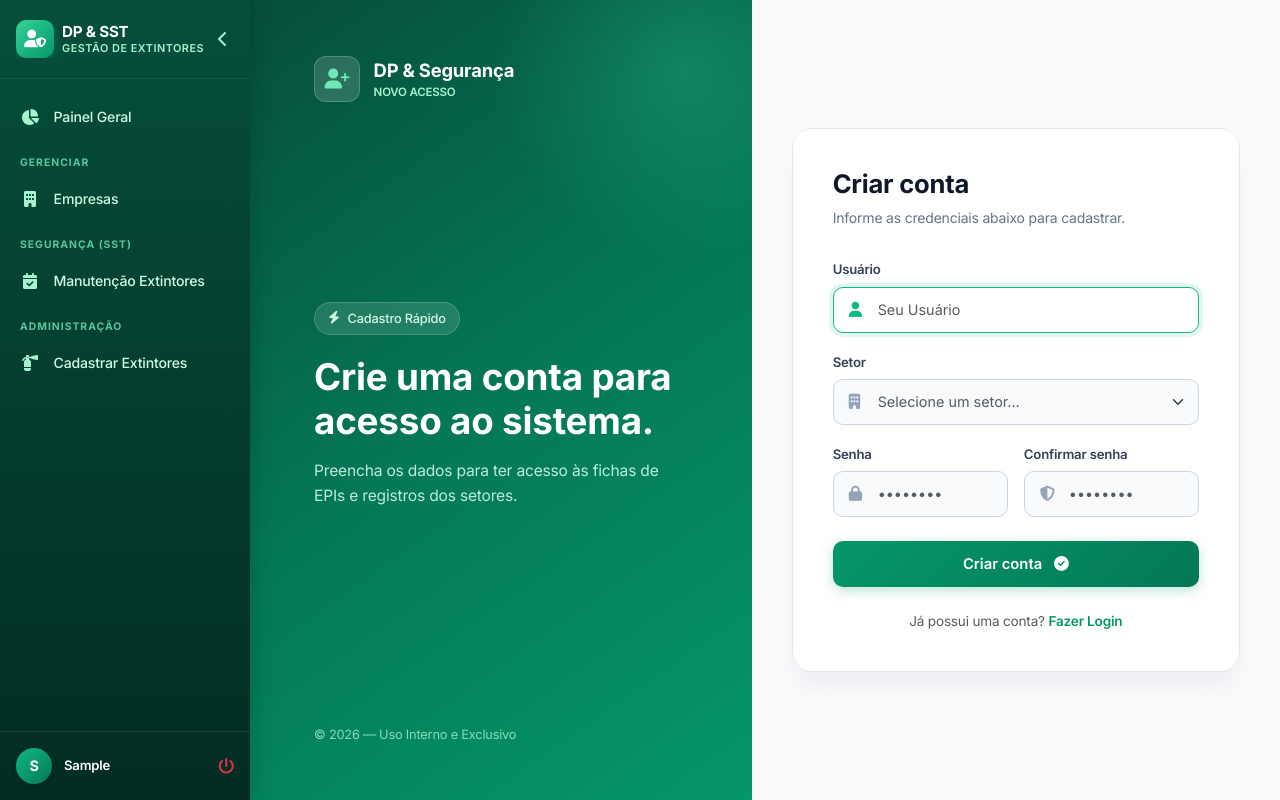
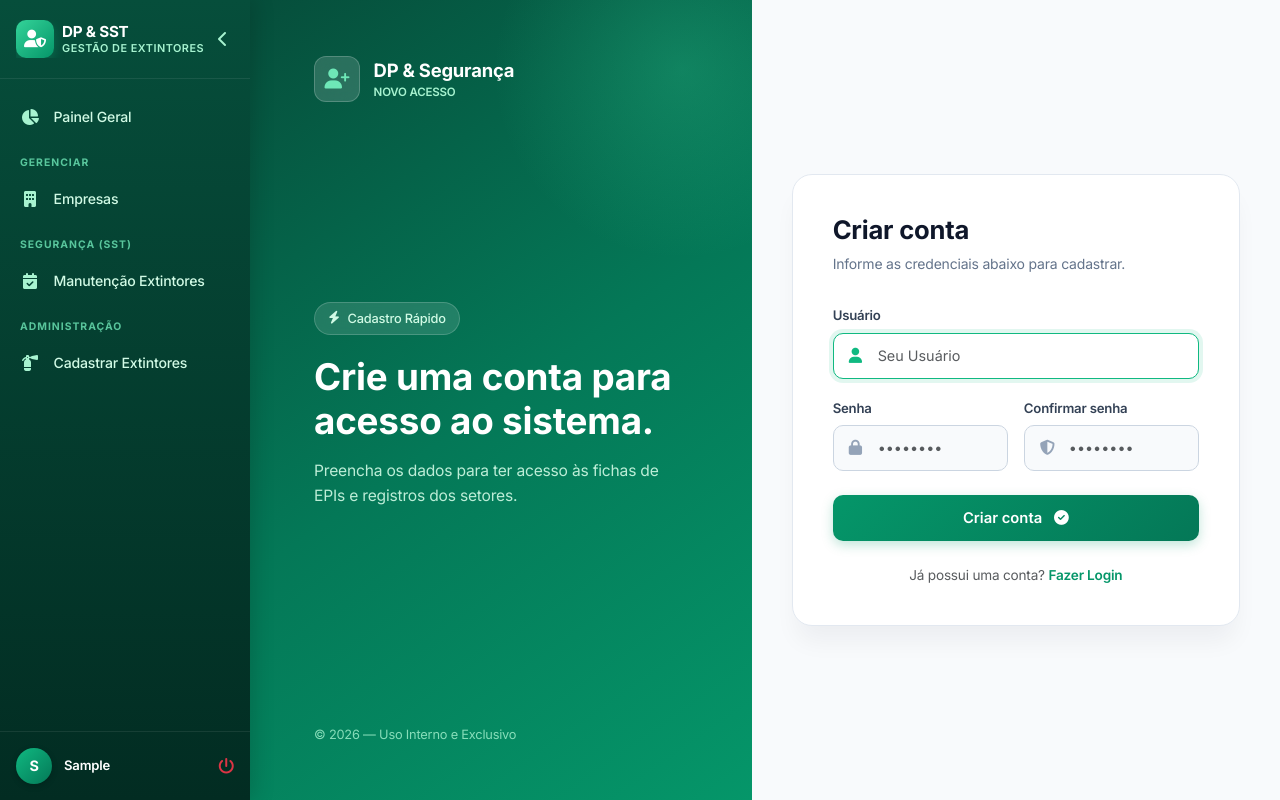
Before and after one commit to Luannz/Projeto_Extintores, a Django app: page /cadastro/ in a window 1280 px wide. Run offline with Django 5.2, Linux system fonts and the light colour scheme; the visitor is signed in with stand-in values (Sample User, id 1); data that the repository does not hold is empty; some libraries are stand-ins or nearby versions.

Commit message:
tirei a necessidade de SETOR pra criar usuario, rodei as devidas migrações

```diff
--- a/core/forms.py
+++ b/core/forms.py
@@ -11,23 +11,10 @@ class MultipleFileInput(ClearableFileInput):
 
 class RegistroUsuarioForm(UserCreationForm):
 
-    setor = forms.ModelChoiceField(
-        queryset=Setor.objects.filter(ativo=True),
-        label="Setor",
-        required=False,
-        empty_label="Selecione um setor...",
-        widget=forms.Select(
-            attrs={
-                "class": "form-select text-muted",
-            }
-        ),
-    )
-
     class Meta:
         model = Usuario
         fields = [
             "username",
-            "setor",
             "password1",
             "password2",
         ]
@@ -68,8 +55,6 @@ class RegistroUsuarioForm(UserCreationForm):
 
     def save(self, commit=True):
         user = super().save(commit=False)
-        # Associa a instância do setor (ou None se estiver em branco)
-        user.setor = self.cleaned_data.get("setor")
         if commit:
             user.save()
         return user
--- a/core/models.py
+++ b/core/models.py
@@ -67,15 +67,6 @@ class Usuario(AbstractUser):
         error_messages={
             "unique": "Um usuário com esse nome já existe.",
         },
-    )
-
-    setor = models.ForeignKey(
-        Setor,  # Usando a classe diretamente
-        on_delete=models.PROTECT,
-        related_name="usuarios",
-        verbose_name="Setor",
-        null=True,
-        blank=True,
     )
 
     def __str__(self):
--- a/core/templates/core/cadastro.html
+++ b/core/templates/core/cadastro.html
@@ -141,17 +141,6 @@
                     {% endfor %}
                 </div>
 
-                <div class="mb-3">
-                    <label class="form-label" for="{{ form.setor.id_for_label }}">Setor</label>
-                    <div class="input-group-custom">
-                        {{ form.setor }}
-                        <i class="fas fa-building input-icon"></i>
-                    </div>
-                    {% for error in form.setor.errors %}
-                        <div class="text-danger small mt-1"><i class="fas fa-exclamation-circle me-1"></i>{{ error }}</div>
-                    {% endfor %}
-                </div>
-
                 <div class="row g-3 mb-4">
                     <div class="col-6">
                         <label class="form-label" for="{{ form.password1.id_for_label }}">Senha</label>
```
Also changed, not shown: core/migrations/0003_remove_usuario_setor.py (added).
